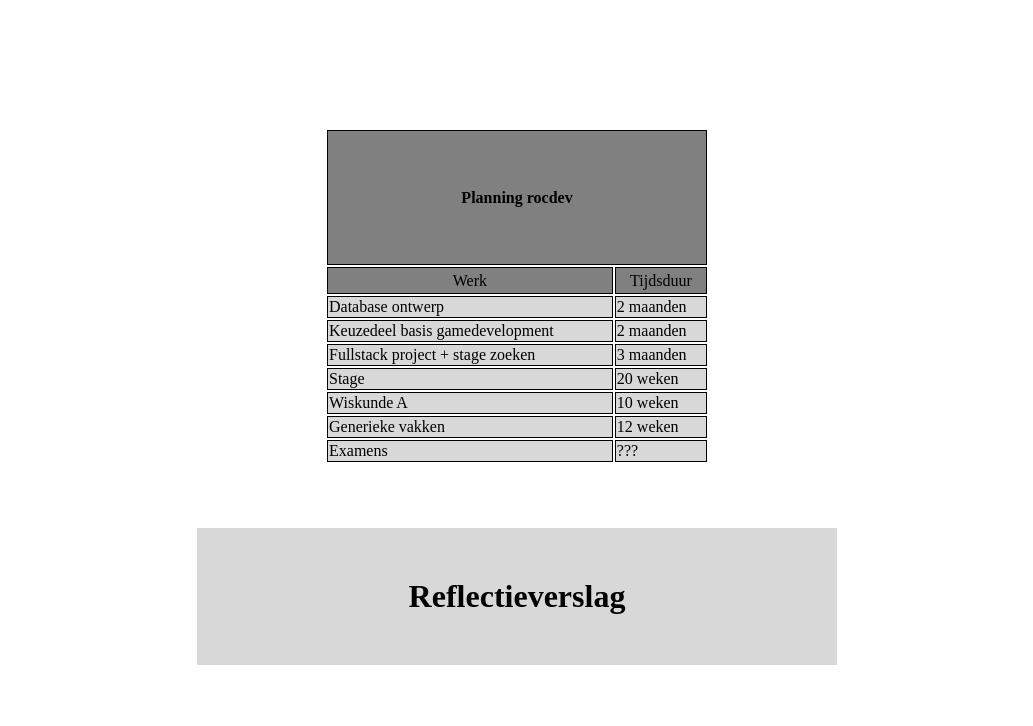
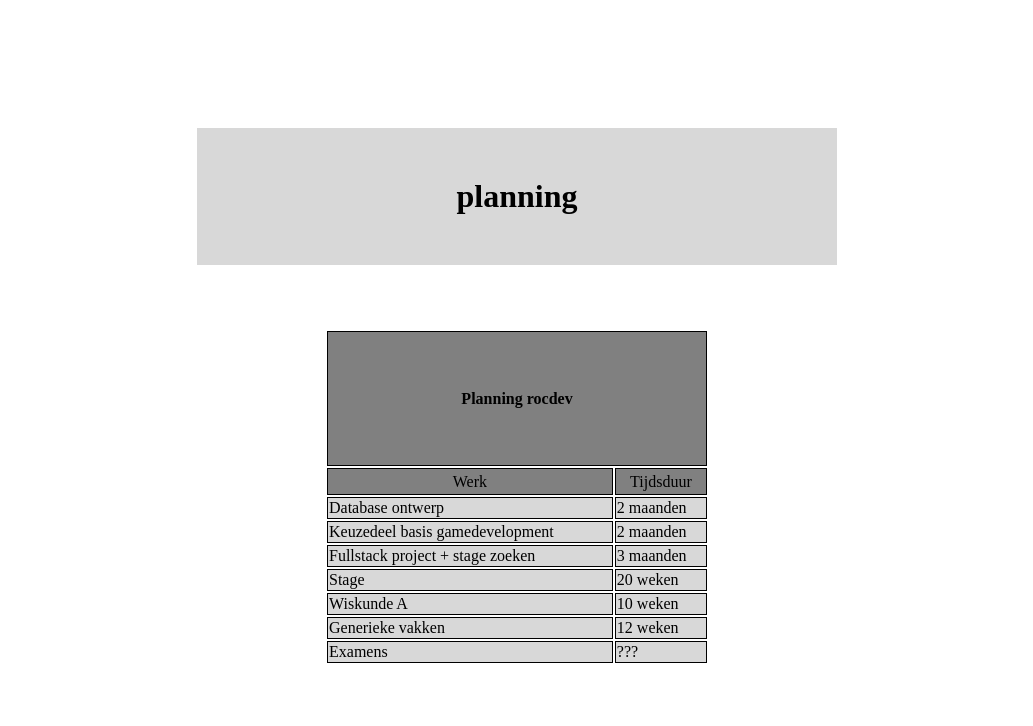
Before and after one commit to Muddyweavy/Leerjaar-3-verslag, a plain HTML site: page index.html in a window 1280 px wide. Shown: the top 726 px of the page, without its empty margins (123-1156 px from the left). Drawn offline with Linux system fonts and the light colour scheme.

Commit message:
Add files via upload

```diff
--- a/index.html
+++ b/index.html
@@ -38,6 +38,7 @@
     </style>
   </head>
   <body>
+    <h1>planning</h1>
     <table style="width:30%">
       <tr id="title">
         <th colspan="2">Planning rocdev</th>
```
